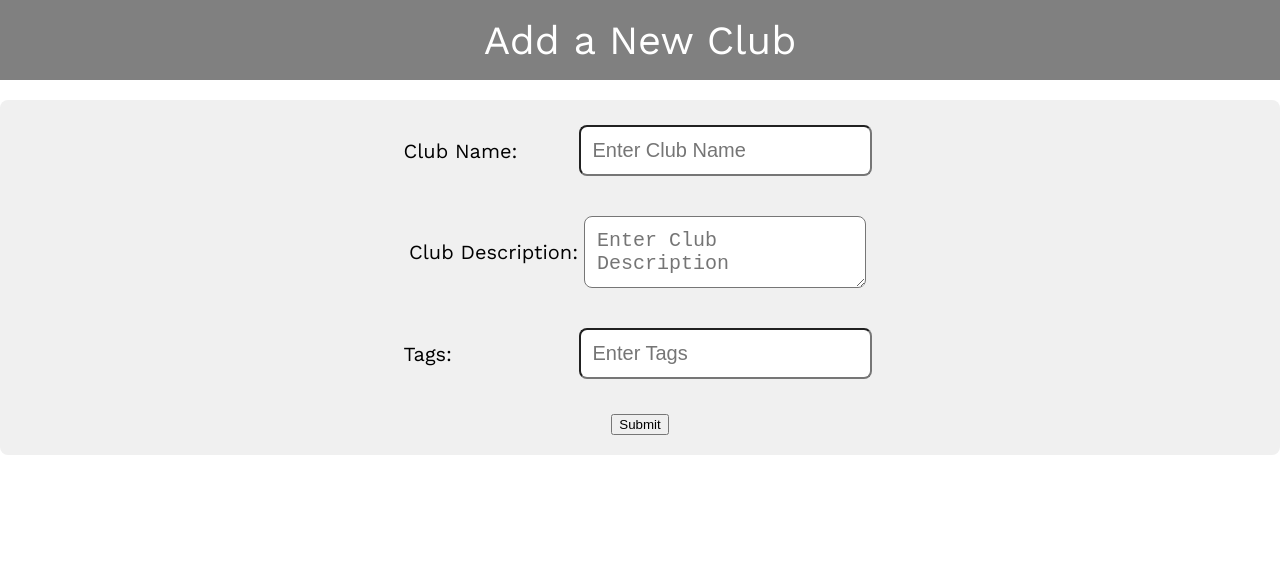
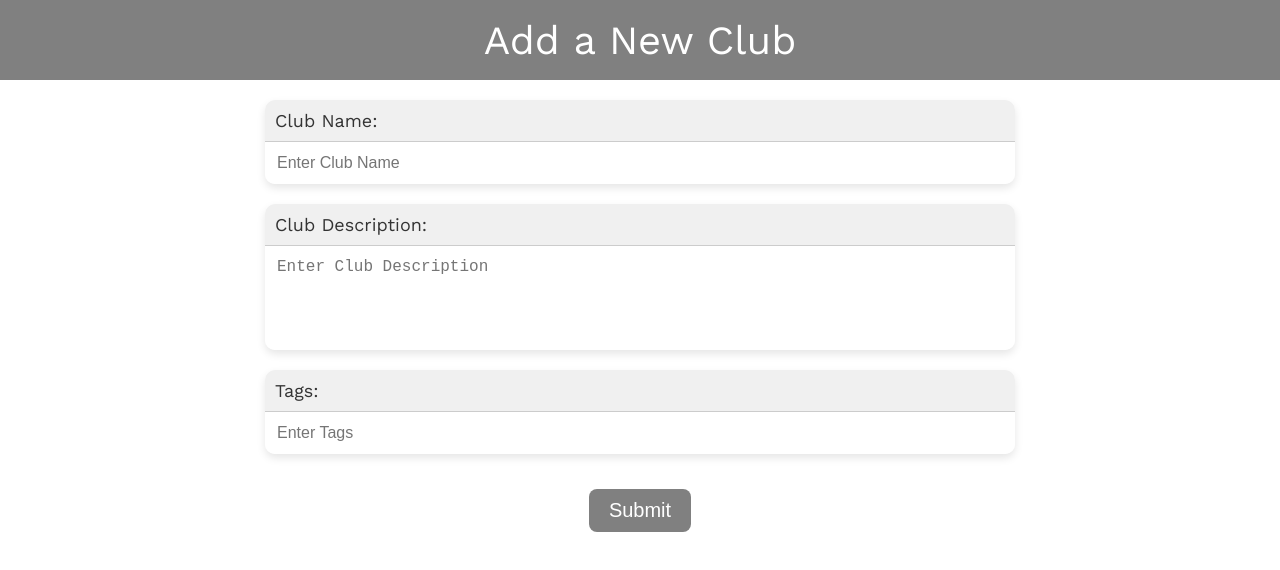
Before and after one commit to andrewchoi12/ClubFunds, a React (Create React App) app in the folder club-funds/: page /addclub in a window 1280 px wide. Shown: the top 570 px of the page. Built offline with nearby package versions, Linux system fonts and the light colour scheme; a web font is replaced by a local one.

Commit message:
Brushed up styling on AddClub.js to look better

```diff
--- a/club-funds/src/components/AddClub.js
+++ b/club-funds/src/components/AddClub.js
@@ -36,7 +36,7 @@ export default function AddClub() {
           <input type="text" id="tags" name="tags" placeholder="Enter Tags" />
         </div>
 
-        <button type="submit" class="SubmitButton">Submit</button>
+        <button type="submit" class={css.SubmitButton}>Submit</button>
       </div>
     </main>
   );
--- a/club-funds/src/styles/AddClub.module.css
+++ b/club-funds/src/styles/AddClub.module.css
@@ -23,38 +23,42 @@ header {
   display: flex;
   flex-direction: column;
   align-items: center;
-  padding: 30px;
-  background-color: #f0f0f0;
-  border-radius: 8px;
-  padding: 20px;
+  width: 100%;
 }
 
 .Box {
   display: flex;
-  flex-direction: row;
-  align-items: center;
-  margin-bottom: 30px;
+  flex-direction: column;
+  width: 100%;
+  left: 50%;
+  max-width: 750px;
+  margin-bottom: 20px;
+  background-color: white;
+  border-radius: 10px;
+  box-shadow: 0 4px 8px rgba(0, 0, 0, 0.1);
+  overflow: hidden;
 }
 
 .Box label {
-  width: 150px;
-  margin-right: 20px;
-  font-size: 20px;
-  white-space: nowrap;
+  padding: 10px;
+  font-size: 18px;
+  color: #333;
+  background-color: #f0f0f0;
+  border-bottom: 1px solid #ccc;
 }
 
 .Box input,
 .Box textarea {
-  flex: 1;
+  width: 100%;
   padding: 12px;
-  font-size: 20px;
-  border-radius: 8px;
-  box-sizing: border-box;
-  margin: 5px;
+  font-size: 16px;
+  border: none;
+  outline: none;
 }
 
 .Box textarea {
   resize: vertical;
+  min-height: 80px;
 }
 
 .SubmitButton {
@@ -65,5 +69,9 @@ header {
   background-color: gray;
   color: white;
   border: none;
-  margin-top: 15px; /* Adjust as needed */
+  margin-top: 15px;
 }
+
+.SubmitButton:hover {
+  background-color: #555;
+}
```
